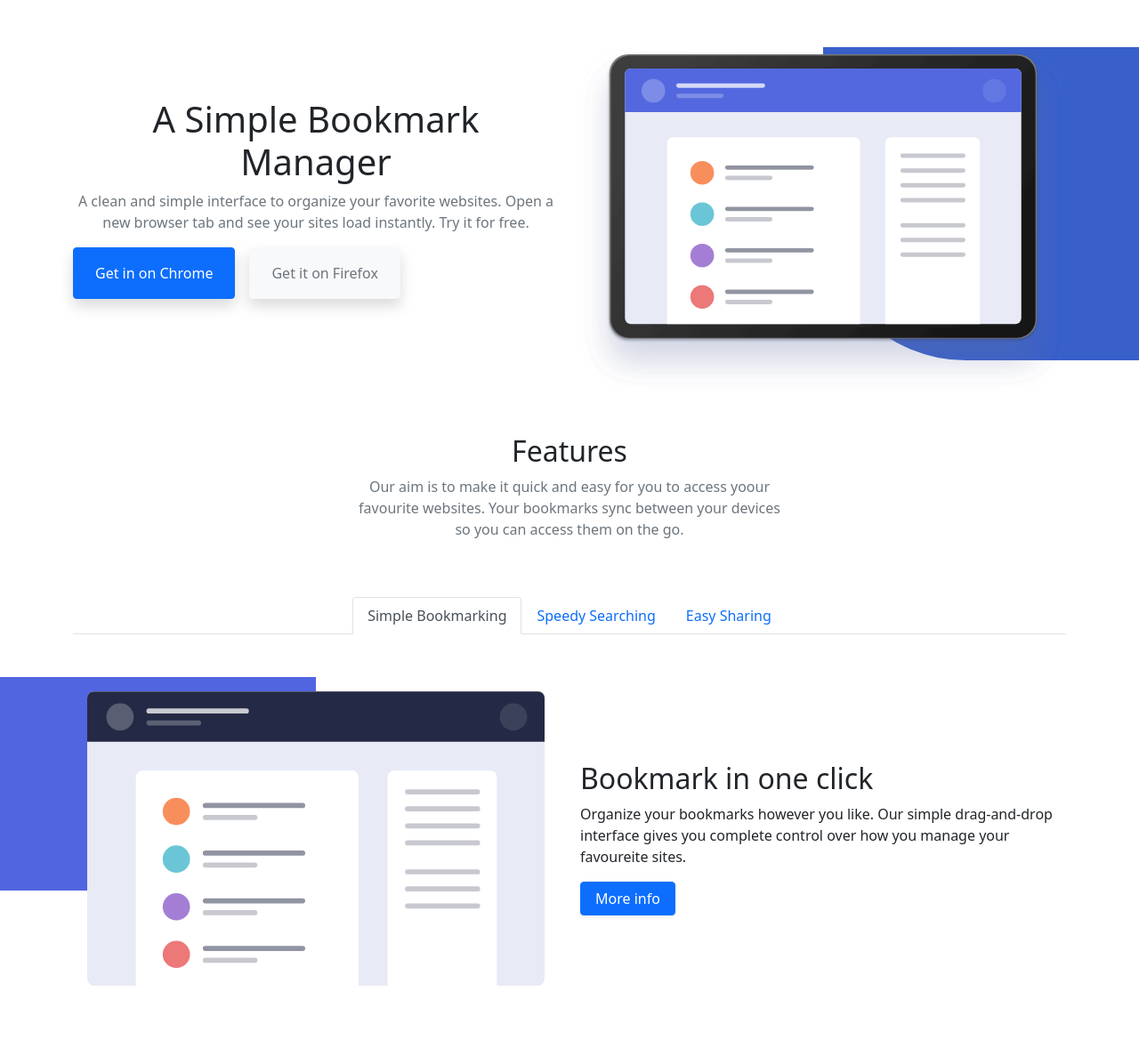
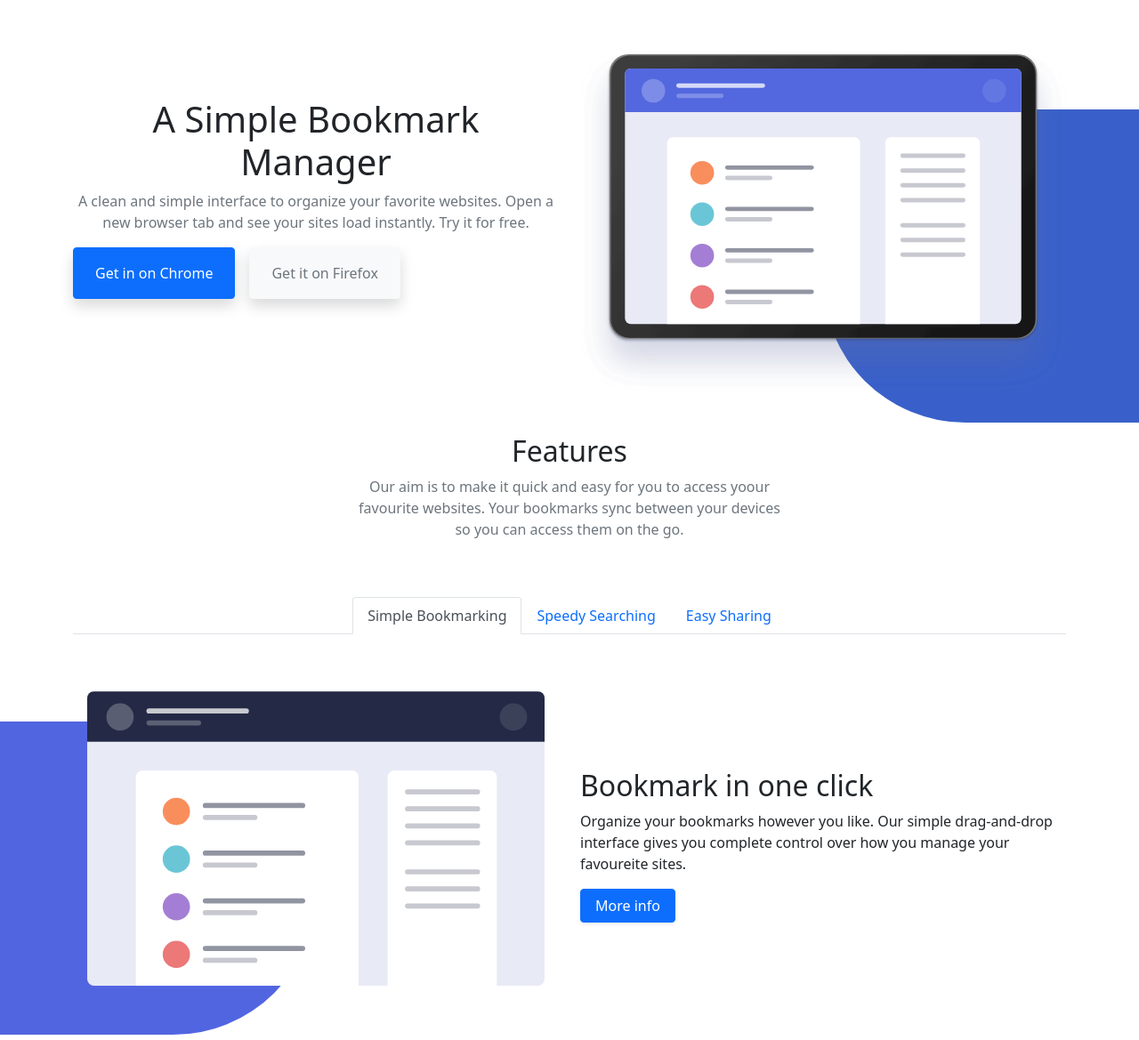
Before and after one commit to paulorobertoalmeida/anex2, a plain HTML site: page index.html in a window 1280 px wide. Shown: the part 91-1260 px from the top of the page at 89% size. Drawn offline with nearby package versions, Linux system fonts and the light colour scheme; files whose address does not match are found by name.

Commit message:
BLast adjustments Blue background

```diff
--- a/css/stule.css
+++ b/css/stule.css
@@ -52,11 +52,21 @@ nav, footer {
   border-radius: 0 0 0 7rem;
   height: 15em;
   width: 100%;
+  margin-top: 70px;
 }
+#second-img {
+  background-color: #5265e1;
+  width: 100%;
+  height: 15rem;
+  border-radius: 0 0 7rem 0;
+  margin-top: 50px;
+}
+
 @media (min-width: 992px) {
   #first-img {
     height: 22rem;
     border-radius: 0 0 0 10rem;
+
   }
   #second-img {
     height: 22rem;
@@ -65,19 +75,5 @@ nav, footer {
 }
 
 #hero-text{
-
-    text-align: center;
-
+  text-align: center;
 }
-
-.my-img{
-  margin-top:-80px;
-
-}
-
-#second-img {
-  background-color: #5265e1;
-  width: 100%;
-  height: 15rem;
-  border-radius: 0 0 7rem 0;
-}
--- a/index.html
+++ b/index.html
@@ -99,7 +99,7 @@
                                 </div>
                             </div>
 
-                            <div class="col-12 col-md-6 pt-5" id="bookmark">
+                            <div class="col-12 col-md-6 pt-5 mt-3" id="bookmark">
                                 <h2>Bookmark in one click</h2>
                                 <p>Organize your bookmarks however you like. Our simple drag-and-drop interface
                                     gives you complete
```
